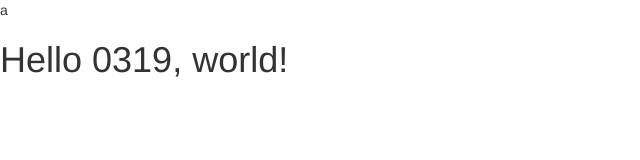
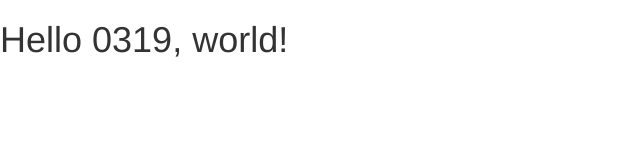
Before and after one commit to muurann/muurann.github.io, a plain HTML site: page index.html in a window 1280 px wide. Shown: the whole page, without its empty margins (0-640 px from the left). Drawn offline with nearby package versions, Linux system fonts and the light colour scheme.

Commit message:
a delete commit

```diff
--- a/index.html
+++ b/index.html
@@ -10,7 +10,7 @@
         <!-- BootstrapのCSS読み込み -->
         <link rel="stylesheet" href="//maxcdn.bootstrapcdn.com/bootstrap/3.3.5/css/bootstrap.min.css">
         <!-- jQuery読み込み -->
-        <script src="//ajax.googleapis.com/ajax/libs/jquery/1.11.3/jquery.min.js"></script>a
+        <script src="//ajax.googleapis.com/ajax/libs/jquery/1.11.3/jquery.min.js"></script>
         <!-- BootstrapのJS読み込み -->
         <script src="//maxcdn.bootstrapcdn.com/bootstrap/3.3.5/js/bootstrap.min.js"></script>
     </head>
```
